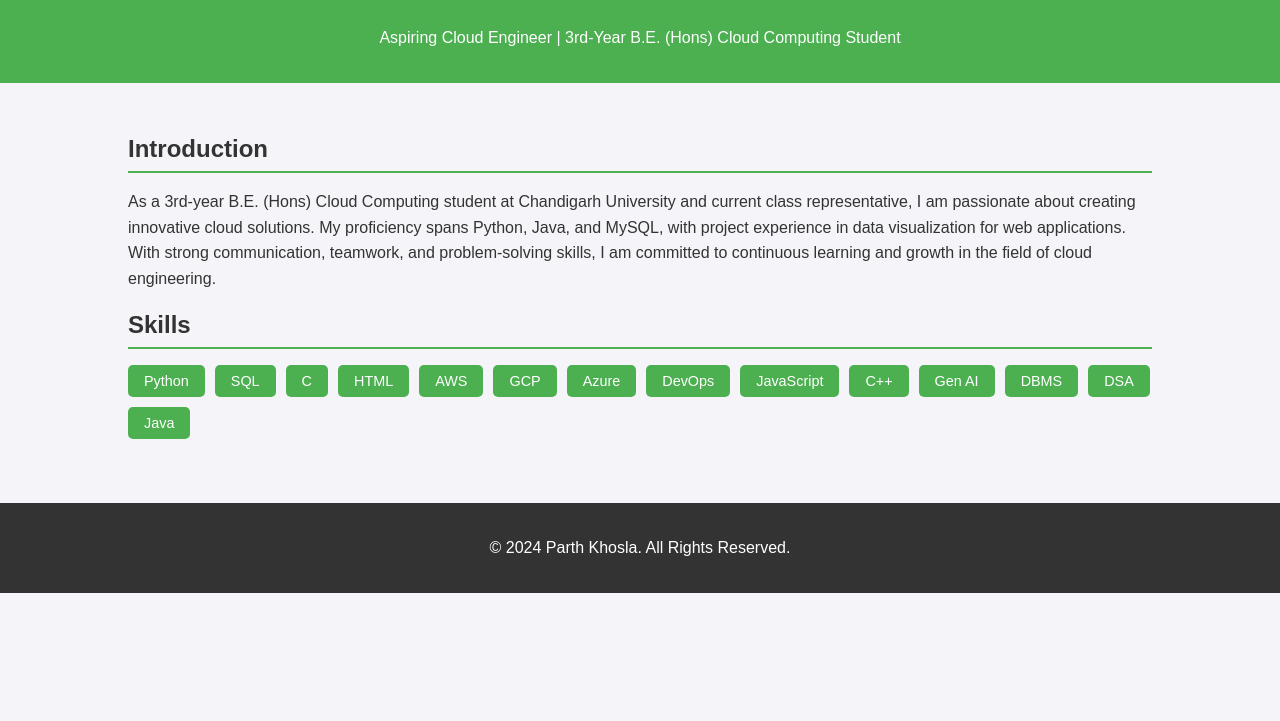
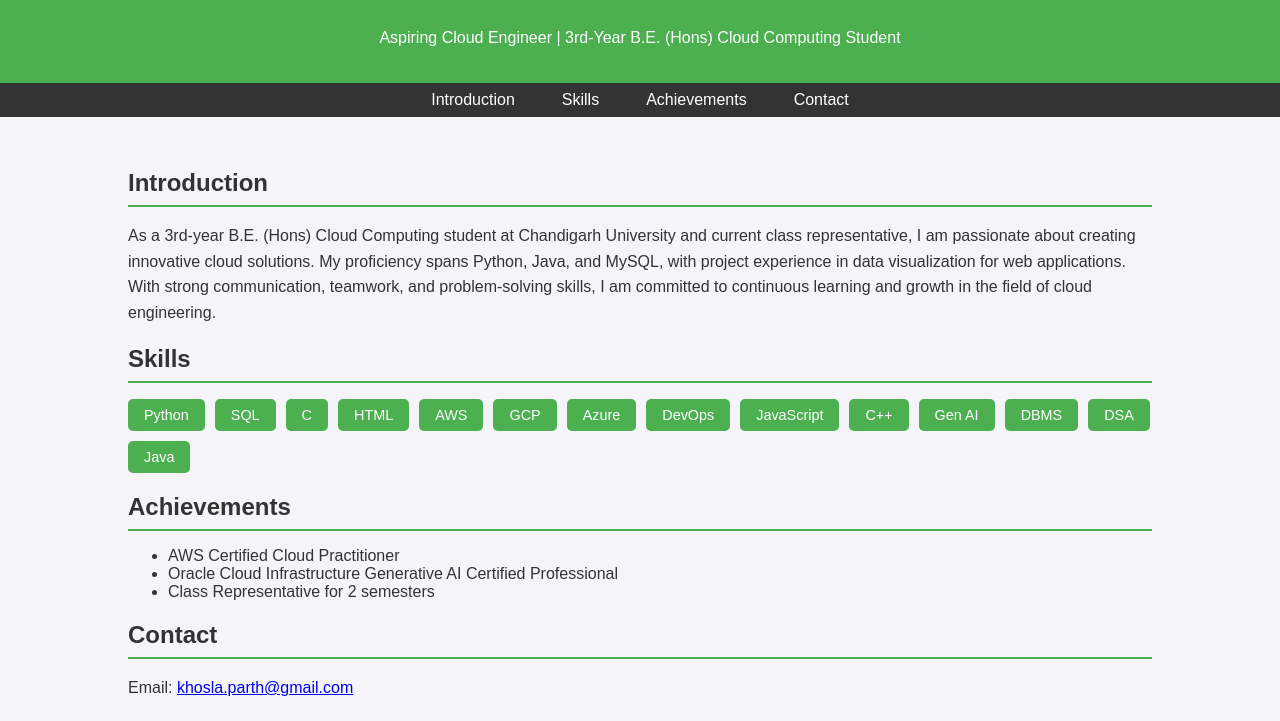
Before and after one commit to Parth-Khosla/Parth-Khosla.github, a plain HTML site: page index.html in a window 1280 px wide. Shown: the part 75-796 px from the top of the page. Drawn offline with Linux system fonts and the light colour scheme.

Commit message:
Update index.html

```diff
--- a/index.html
+++ b/index.html
@@ -17,6 +17,31 @@
             color: white;
             padding: 1rem 0;
             text-align: center;
+        }
+        nav {
+            background: #333;
+            padding: 0.5rem 0;
+            text-align: center;
+        }
+        nav ul {
+            list-style: none;
+            margin: 0;
+            padding: 0;
+            display: flex;
+            justify-content: center;
+            gap: 15px;
+        }
+        nav ul li {
+            display: inline;
+        }
+        nav ul li a {
+            color: white;
+            text-decoration: none;
+            padding: 0.5rem 1rem;
+        }
+        nav ul li a:hover {
+            background: #4caf50;
+            border-radius: 5px;
         }
         .container {
             width: 80%;
@@ -52,6 +77,14 @@
             color: white;
             margin-top: 2rem;
         }
+        .social-media a {
+            color: white;
+            margin: 0 10px;
+            text-decoration: none;
+        }
+        .social-media a:hover {
+            text-decoration: underline;
+        }
     </style>
 </head>
 <body>
@@ -59,6 +92,15 @@
         <h1>Parth Khosla</h1>
         <p>Aspiring Cloud Engineer | 3rd-Year B.E. (Hons) Cloud Computing Student</p>
     </header>
+
+    <nav>
+        <ul>
+            <li><a href="#introduction">Introduction</a></li>
+            <li><a href="#skills">Skills</a></li>
+            <li><a href="#achievements">Achievements</a></li>
+            <li><a href="#contact">Contact</a></li>
+        </ul>
+    </nav>
 
     <div class="container">
         <section id="introduction">
@@ -85,10 +127,28 @@
                 <span class="skill">Java</span>
             </div>
         </section>
-    </div>
+
+        <section id="achievements">
+            <h2>Achievements</h2>
+            <ul>
+                <li>AWS Certified Cloud Practitioner</li>
+                <li>Oracle Cloud Infrastructure Generative AI Certified Professional</li>
+                <li>Class Representative for 2 semesters</li>
+            </ul>
+        </section>
+
+        <section id="contact">
+            <h2>Contact</h2>
+            <p>Email: <a href="mailto:khosla.parth@gmail.com">khosla.parth@gmail.com</a></p>
+            <p>LinkedIn: <a href="https://www.linkedin.com/in/parth-khosla" target="_blank">linkedin.com/in/parth-khosla</a></p>
+		<p>Phone Number: +91 77175-66533</p>
+        </section>
+
+         </div>
 
     <footer>
-        <p>&copy; 2024 Parth Khosla. All Rights Reserved.</p>
+        <p>Made by Parth Khosla</p>
+        <p><a href="#top">Back to Top</a></p>
     </footer>
 </body>
 </html>
```
